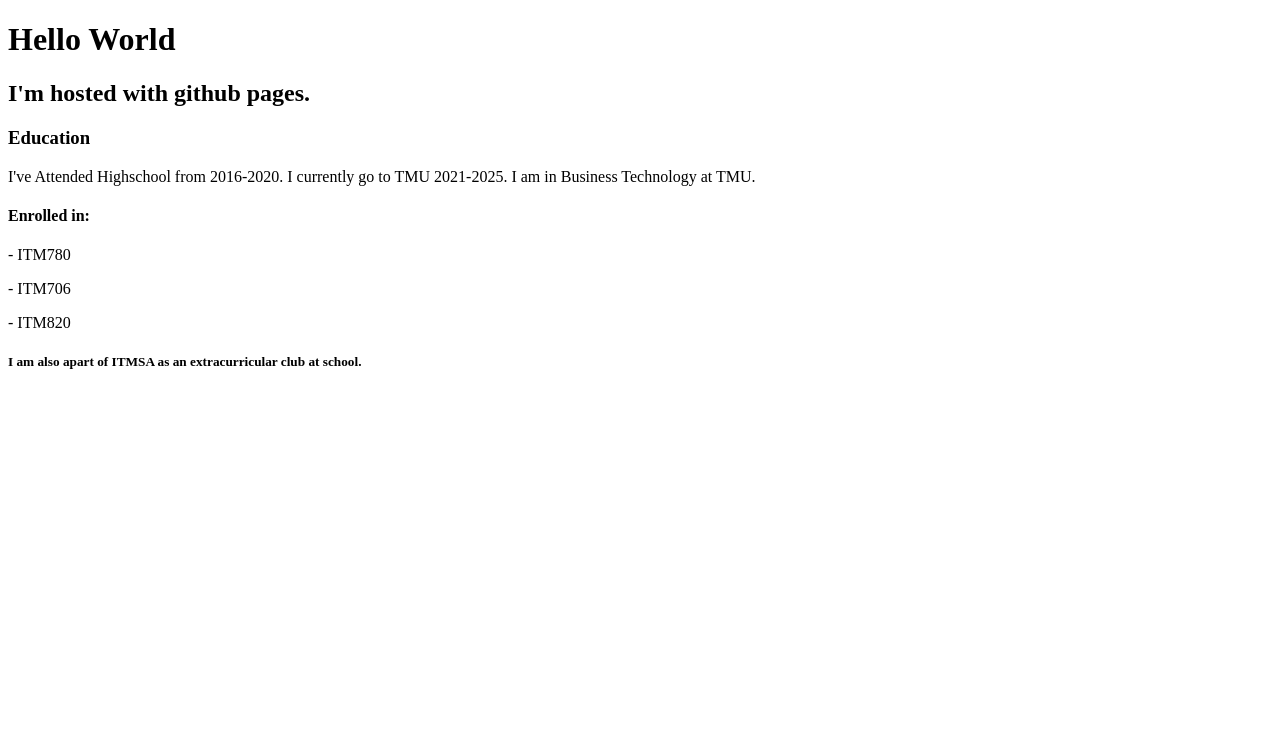
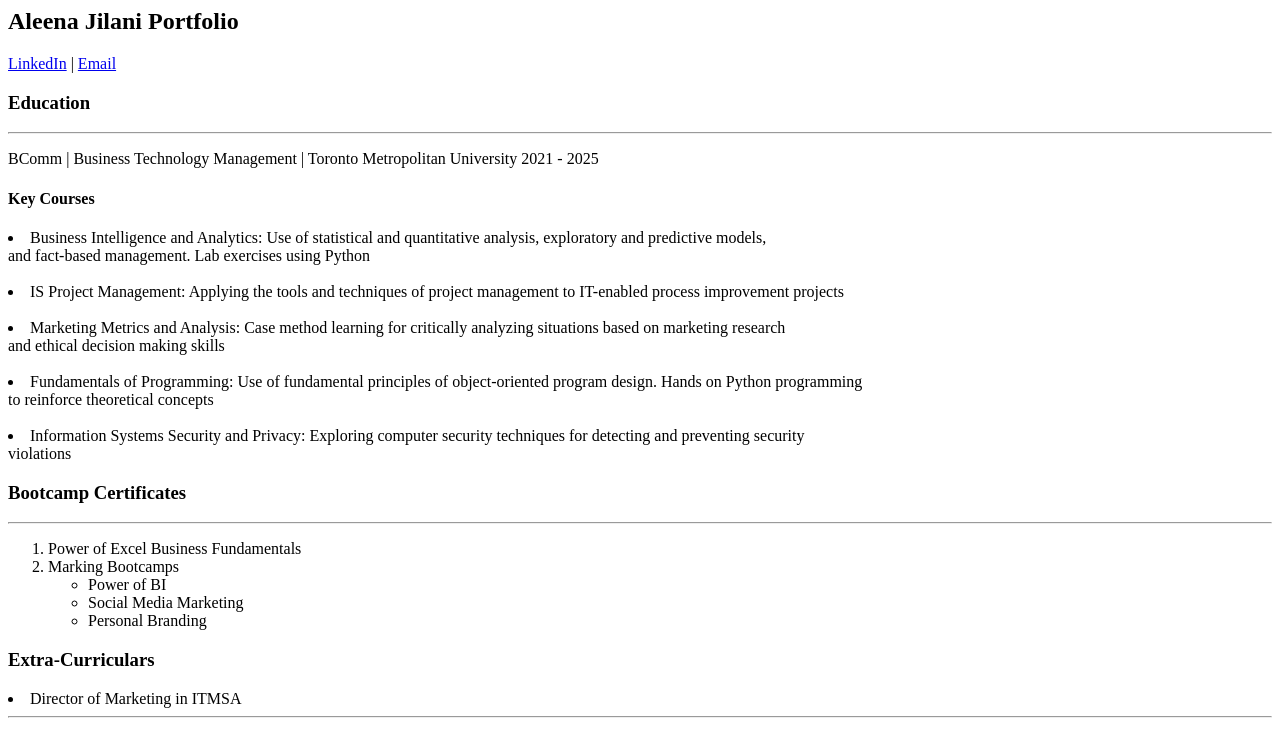
Before and after one commit to Neenu4/Neenu4.github.ca-, a plain HTML site: page index.html in a window 1280 px wide. Drawn offline with Linux system fonts and the light colour scheme.

Commit message:
Update index.html

```diff
--- a/index.html
+++ b/index.html
@@ -1,18 +1,45 @@
-<!DOCTYPE html>
-<html lang="en">
+<index.html>
+    <!DOCTYPE html>
+    <html lang="en">
     <head>
-        <title> Aleena Jilani Website</title>
-        <meta charset="utf-8">
+    <title>Aleena Jilani Portfolio Website</title>
+    <meta charset="utf-8">
     </head>
     <body>
-        <h1>Hello World</h1>
-        <h2>I'm hosted with github pages.</h2>
+    <h2>Aleena Jilani Portfolio</h2>
+    <a href="https://www.linkedin.com/in/aleena-jilani/"> LinkedIn</a>
+     |
+    <a href="mailto:Aleena.j4914@gmail.com">  Email <a/>
     <h3>Education</h3>
-        <p>I've Attended Highschool from 2016-2020. I currently go to TMU 2021-2025. I am in Business Technology at TMU.</p>
-        <h4> Enrolled in:</h4>
-           <p>- ITM780 </p>
-           <p>- ITM706</p>
-           <p>- ITM820</p>
-        <h5>I am also apart of ITMSA as an extracurricular club at school.</h5>
+    <hr>
+    <p>BComm | Business Technology Management | Toronto Metropolitan University 2021 - 2025</p>
+
+    <h4> Key Courses</h4>
+    </ul>
+        <li> Business Intelligence and Analytics: Use of statistical and quantitative analysis, exploratory and predictive models, <br> and fact-based management. Lab exercises using Python</li>
+        <br>
+        <li> IS Project Management: Applying the tools and techniques of project management to IT-enabled process improvement projects</li>
+        <br>
+        <li> Marketing Metrics and Analysis: Case method learning for critically analyzing situations based on marketing research <br> and ethical decision making skills</li>
+        <br>
+        <li> Fundamentals of Programming: Use of fundamental principles of object-oriented program design. Hands on Python programming <br>to reinforce theoretical concepts</li>
+        <br>
+        <li> Information Systems Security and Privacy: Exploring computer security techniques for detecting and preventing security <br> violations</li>
+    </ul>
+    <h3>Bootcamp Certificates</h3>
+    <hr>
+    <ol>
+        <li>Power of Excel Business Fundamentals</li>
+        <li>Marking Bootcamps</li>
+        <ul>
+            <li>Power of BI</li>
+            <li>Social Media Marketing</li>
+            <li>Personal Branding</li>
+        </ul>
+
+    </ol>
+    <h3>Extra-Curriculars</h3>
+    <li>Director of Marketing in ITMSA</li>
+    <hr>
     </body>
-</html>
+    </html>
```
